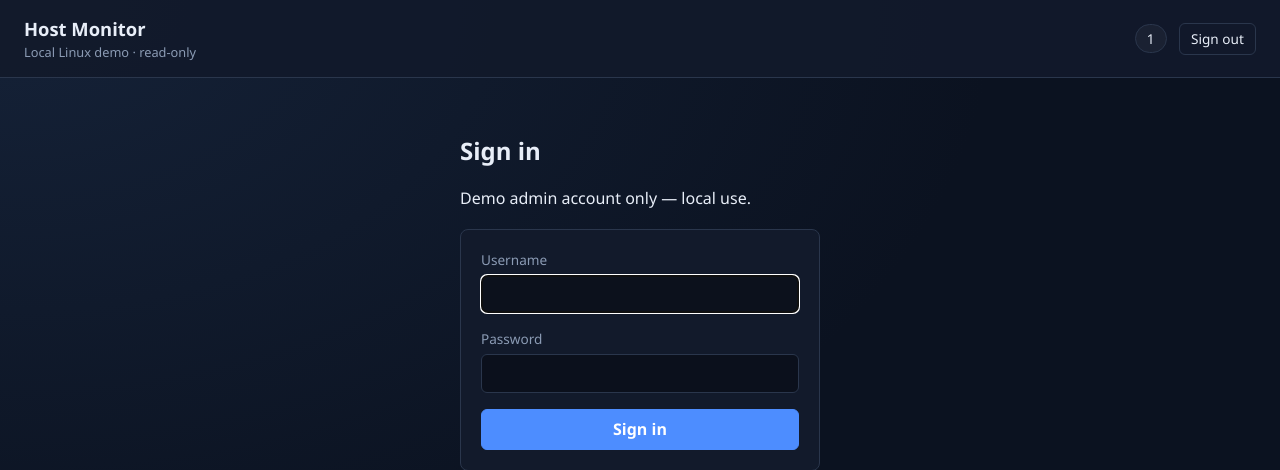
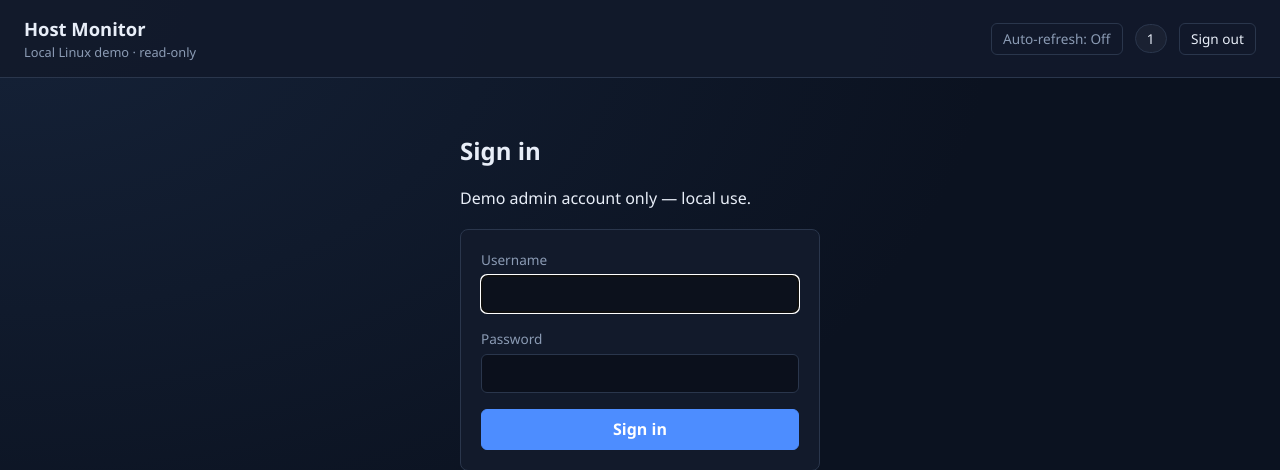
Before and after one commit to nishithnarayanan/Monitoring-Application, a Flask app: template app/templates/login.html in a window 1280 px wide. Shown: the top 470 px of the page. Run offline with Flask 3, Linux system fonts and the light colour scheme; the visitor is signed in with stand-in values (Sample User, id 1); the template is opened without the code that fills it: values that come from a table or form of the project are taken from there, most other values are stand-ins (such as "Sample title", 1, 10 or a date in 2020).

Commit message:
Add auto-refresh on/off toggle for Host Monitor pages.

```diff
--- a/app/routes.py
+++ b/app/routes.py
@@ -27,6 +27,17 @@ from app.collector import check_connectivity, collect_for_server, collect_local
 from app.metrics import panels_from_data, placeholder_metrics
 
 bp = Blueprint("main", __name__)
+
+DEFAULT_REFRESH_SECONDS = 10
+
+
+def _auto_refresh_enabled() -> bool:
+    # Default on for the demo; user can toggle off in the header.
+    return bool(session.get("auto_refresh", True))
+
+
+def _refresh_seconds() -> int | None:
+    return DEFAULT_REFRESH_SECONDS if _auto_refresh_enabled() else None
 
 
 class LoginForm(FlaskForm):
@@ -134,6 +145,22 @@ def logout():
     return redirect(url_for("main.login"))
 
 
+@bp.post("/settings/auto-refresh")
+@login_required
+def toggle_auto_refresh():
+    session["auto_refresh"] = not _auto_refresh_enabled()
+    enabled = _auto_refresh_enabled()
+    flash(
+        f"Auto-refresh {'on' if enabled else 'off'}"
+        + (f" (~{DEFAULT_REFRESH_SECONDS}s)." if enabled else "."),
+        "info",
+    )
+    next_url = request.form.get("next") or url_for("main.dashboard")
+    if not next_url.startswith("/"):
+        next_url = url_for("main.dashboard")
+    return redirect(next_url)
+
+
 @bp.get("/")
 @login_required
 def dashboard():
@@ -145,7 +172,8 @@ def dashboard():
         servers=servers,
         metrics=metrics,
         form=form,
-        refresh_seconds=10,
+        refresh_seconds=_refresh_seconds(),
+        auto_refresh=_auto_refresh_enabled(),
     )
 
 
@@ -215,6 +243,7 @@ def server_detail(server_id: str):
                 server_id=server_id,
                 metrics=placeholder_metrics(),
                 refresh_seconds=None,
+                auto_refresh=_auto_refresh_enabled(),
             ),
             404,
         )
@@ -223,5 +252,6 @@ def server_detail(server_id: str):
         server=server,
         server_id=server_id,
         metrics=metrics,
-        refresh_seconds=10,
+        refresh_seconds=_refresh_seconds(),
+        auto_refresh=_auto_refresh_enabled(),
     )
--- a/app/static/style.css
+++ b/app/static/style.css
@@ -376,6 +376,16 @@ code {
   border-color: rgba(232, 93, 93, 0.4);
 }
 
+.refresh-toggle.refresh-on {
+  border-color: rgba(62, 207, 142, 0.45);
+  color: var(--ok);
+}
+
+.refresh-toggle.refresh-off {
+  border-color: var(--border);
+  color: var(--muted);
+}
+
 .metric-lines {
   list-style: none;
   margin: 0 0 0.5rem;
--- a/app/templates/base.html
+++ b/app/templates/base.html
@@ -17,6 +17,15 @@
     </div>
     <div class="header-actions">
       {% if g.user %}
+      <form method="post" action="{{ url_for('main.toggle_auto_refresh') }}" class="inline-form">
+        <input type="hidden" name="csrf_token" value="{{ csrf_token() }}">
+        <input type="hidden" name="next" value="{{ request.path }}">
+        <button type="submit"
+                class="btn btn-ghost refresh-toggle {% if auto_refresh %}refresh-on{% else %}refresh-off{% endif %}"
+                title="Toggle auto-refresh">
+          Auto-refresh: {{ 'On' if auto_refresh else 'Off' }}
+        </button>
+      </form>
       <span class="user-pill">{{ g.user }}</span>
       <form method="post" action="{{ url_for('main.logout') }}" class="inline-form">
         <input type="hidden" name="csrf_token" value="{{ csrf_token() }}">
--- a/app/templates/server_detail.html
+++ b/app/templates/server_detail.html
@@ -10,6 +10,7 @@
     · port <code>{{ server.ssh_port }}</code>
     · status <span class="status status-{{ server.status }}">{{ server.status }}</span>
     · updated {{ server.last_update }}
+    · auto-refresh {{ 'on' if auto_refresh else 'off' }}
   </p>
 </section>
 
```
Also changed, not shown: app/templates/dashboard.html (+6 -2 lines), tests/test_auto_refresh.py (added, +35 -0 lines).
